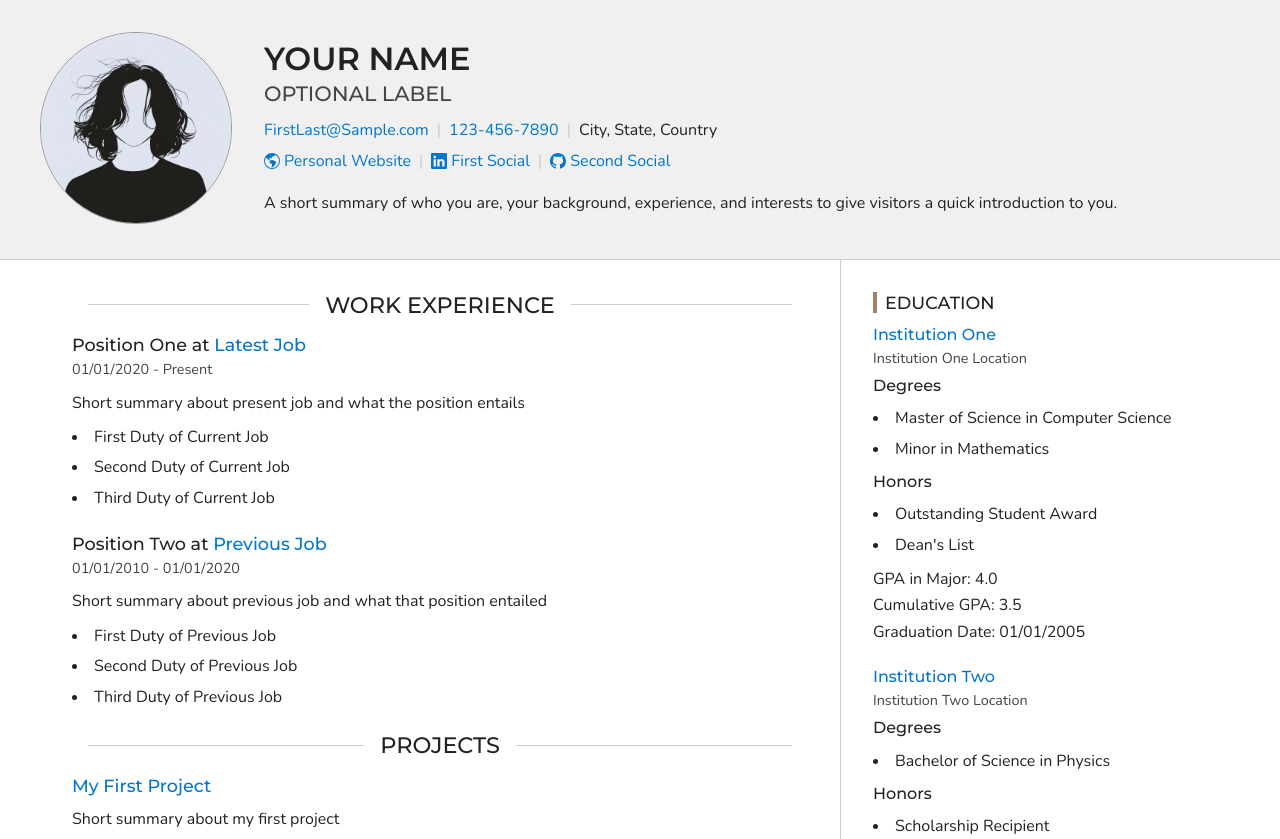
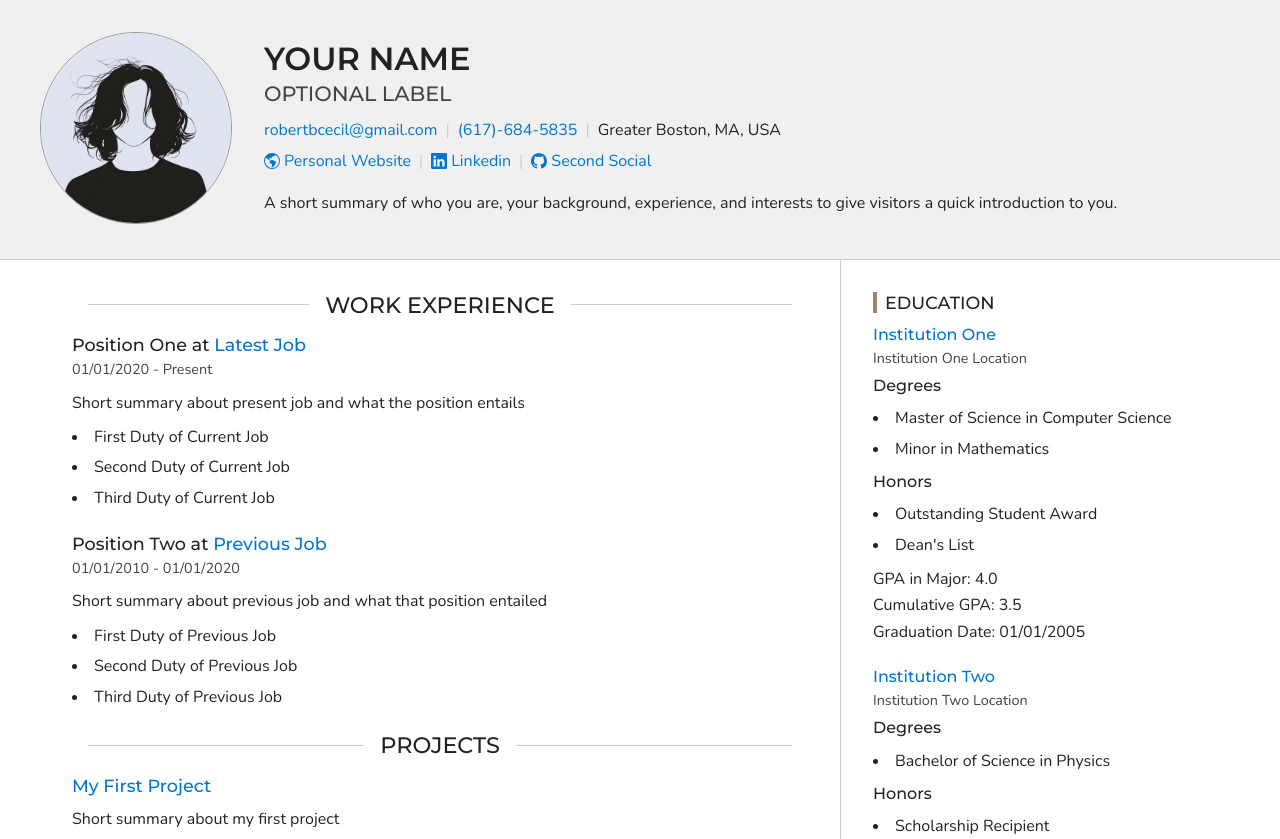
Before and after one commit to rhino9686/rhino9686.github.io, a plain HTML site: page index.html in a window 1280 px wide. Shown: the top 839 px of the page. Drawn offline with nearby package versions, Linux system fonts and the light colour scheme.

Commit message:
first few Resume edits

```diff
--- a/index.html
+++ b/index.html
@@ -5,7 +5,7 @@
     <meta name="viewport" content="width=device-width, initial-scale=1">
 
     <!-- Site Info -->
-    <title>Your Name - Portfolio</title>
+    <title>Robert Cecil - Portfolio</title>
     <meta name="description" content="Your Name - A short summary of who you are, your background, experience, and interests to give visitors a quick introduction to you.">
     <meta name="author" content="Your Name">
 
@@ -73,15 +73,15 @@
                 <ul class="inline-list flex-responsive">
 
                     <li>
-                      <a href="mailto:FirstLast@Sample.com">FirstLast@Sample.com</a>
+                      <a href="mailto:robertbcecil@gmail.com">robertbcecil@gmail.com</a>
                     </li>
 
 
                     <li>
-                      <a href="tel:+1234567890">123-456-7890</a>
+                      <a href="tel:+1234567890">(617)-684-5835</a>
                     </li>
 
-                  <li>City, State, Country</li>
+                  <li>Greater Boston, MA, USA</li>
                 </ul>
               </address>
 
@@ -124,7 +124,7 @@
   <path d="M0 1.146C0 .513.526 0 1.175 0h13.65C15.474 0 16 .513 16 1.146v13.708c0 .633-.526 1.146-1.175 1.146H1.175C.526 16 0 15.487 0 14.854zm4.943 12.248V6.169H2.542v7.225zm-1.2-8.212c.837 0 1.358-.554 1.358-1.248-.015-.709-.52-1.248-1.342-1.248S2.4 3.226 2.4 3.934c0 .694.521 1.248 1.327 1.248zm4.908 8.212V9.359c0-.216.016-.432.08-.586.173-.431.568-.878 1.232-.878.869 0 1.216.662 1.216 1.634v3.865h2.401V9.25c0-2.22-1.184-3.252-2.764-3.252-1.274 0-1.845.7-2.165 1.193v.025h-.016l.016-.025V6.169h-2.4c.03.678 0 7.225 0 7.225z" />
 </svg>
 
-                      First Social
+                      Linkedin
                     </a>
                   </li>
 
```
Also changed, not shown: 1 other file.
